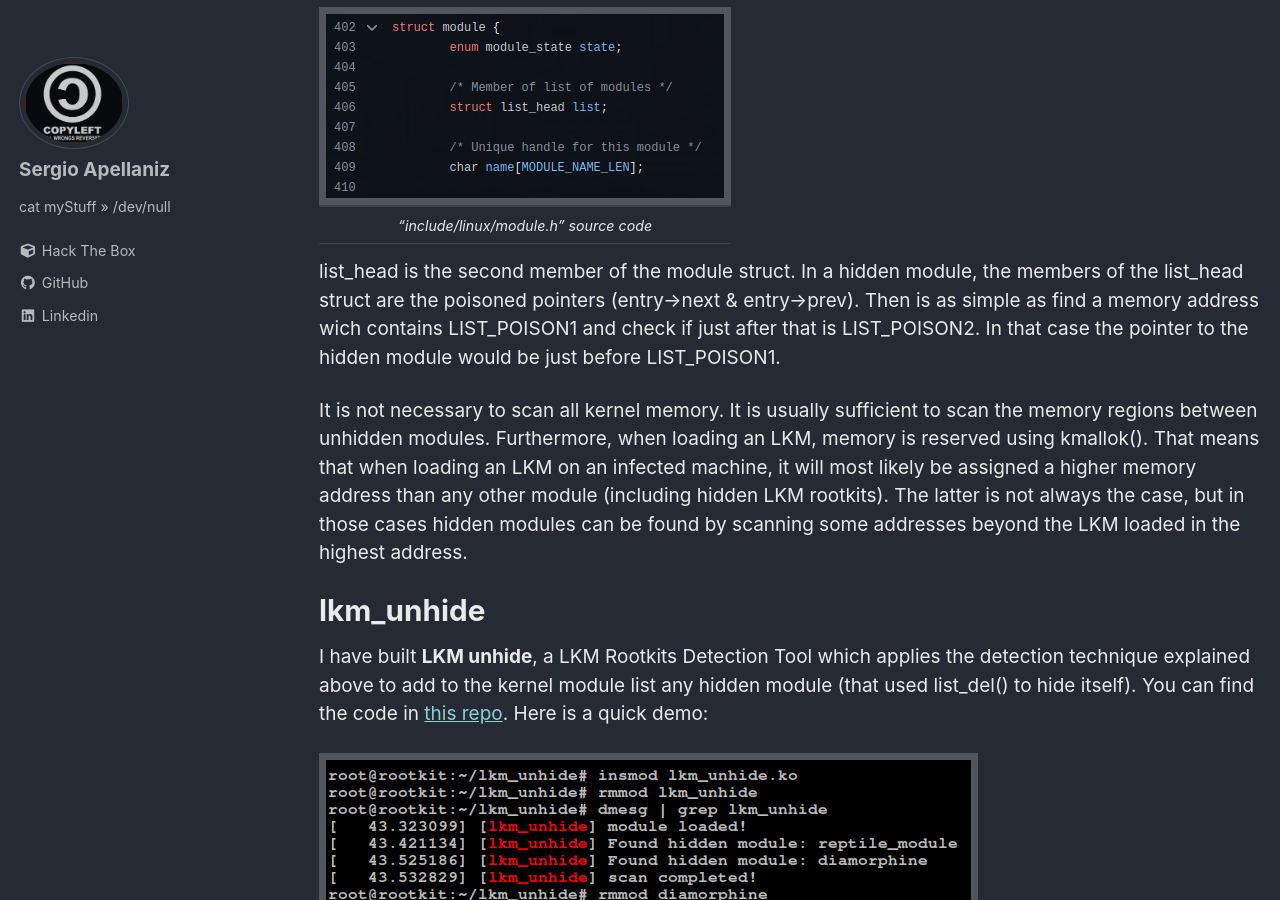
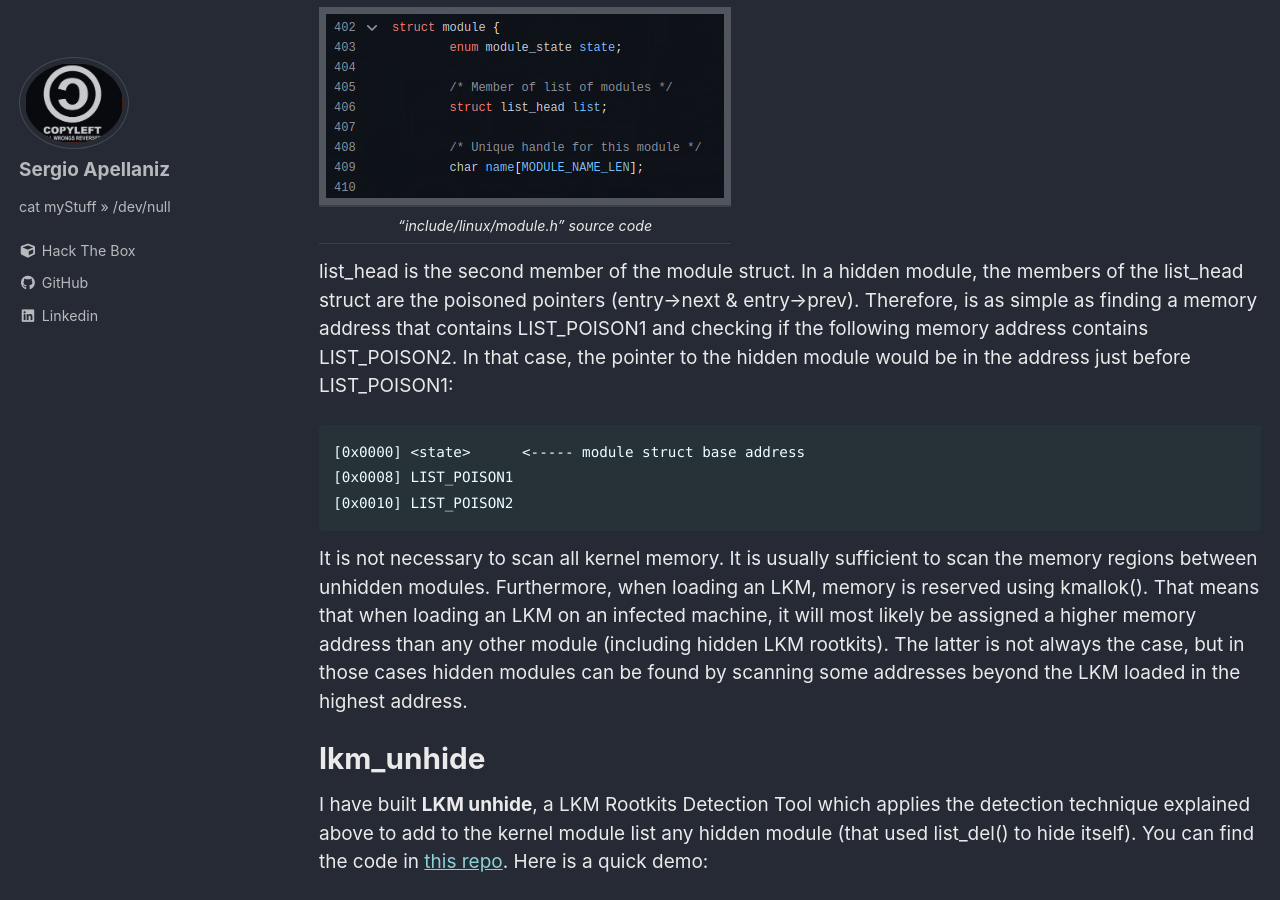
Before and after one commit to sapellaniz/sapellaniz.github.io, a Jekyll site: the page built from _posts/2024-06-18-LKM_unhide.md, in a window 1280 px wide and 900 px high, scrolled down 2422 px. Built offline with Jekyll 4.4.1, drawn with Linux system fonts in a browser that asks for light colours; cached includes are drawn as plain includes.

Commit message:
minor changes

````diff
--- a/_posts/2024-06-18-LKM_unhide.md
+++ b/_posts/2024-06-18-LKM_unhide.md
@@ -65,7 +65,12 @@ The module struct is defined at "include/linux/module.h":
 |:--:|
 | *"include/linux/module.h" source code* |
 
-list_head is the second member of the module struct. In a hidden module, the members of the list_head struct are the poisoned pointers (entry->next & entry->prev). Then is as simple as find a memory address wich contains LIST_POISON1 and check if just after that is LIST_POISON2. In that case the pointer to the hidden module would be just before LIST_POISON1.
+list_head is the second member of the module struct. In a hidden module, the members of the list_head struct are the poisoned pointers (entry->next & entry->prev). Therefore, is as simple as finding a memory address that contains LIST_POISON1 and checking if the following memory address contains LIST_POISON2. In that case, the pointer to the hidden module would be in the address just before LIST_POISON1:
+```
+[0x0000] <state>      <----- module struct base address
+[0x0008] LIST_POISON1
+[0x0010] LIST_POISON2
+```
 
 It is not necessary to scan all kernel memory. It is usually sufficient to scan the memory regions between unhidden modules. Furthermore, when loading an LKM, memory is reserved using kmallok(). That means that when loading an LKM on an infected machine, it will most likely be assigned a higher memory address than any other module (including hidden LKM rootkits). The latter is not always the case, but in those cases hidden modules can be found by scanning some addresses beyond the LKM loaded in the highest address.
 
````
